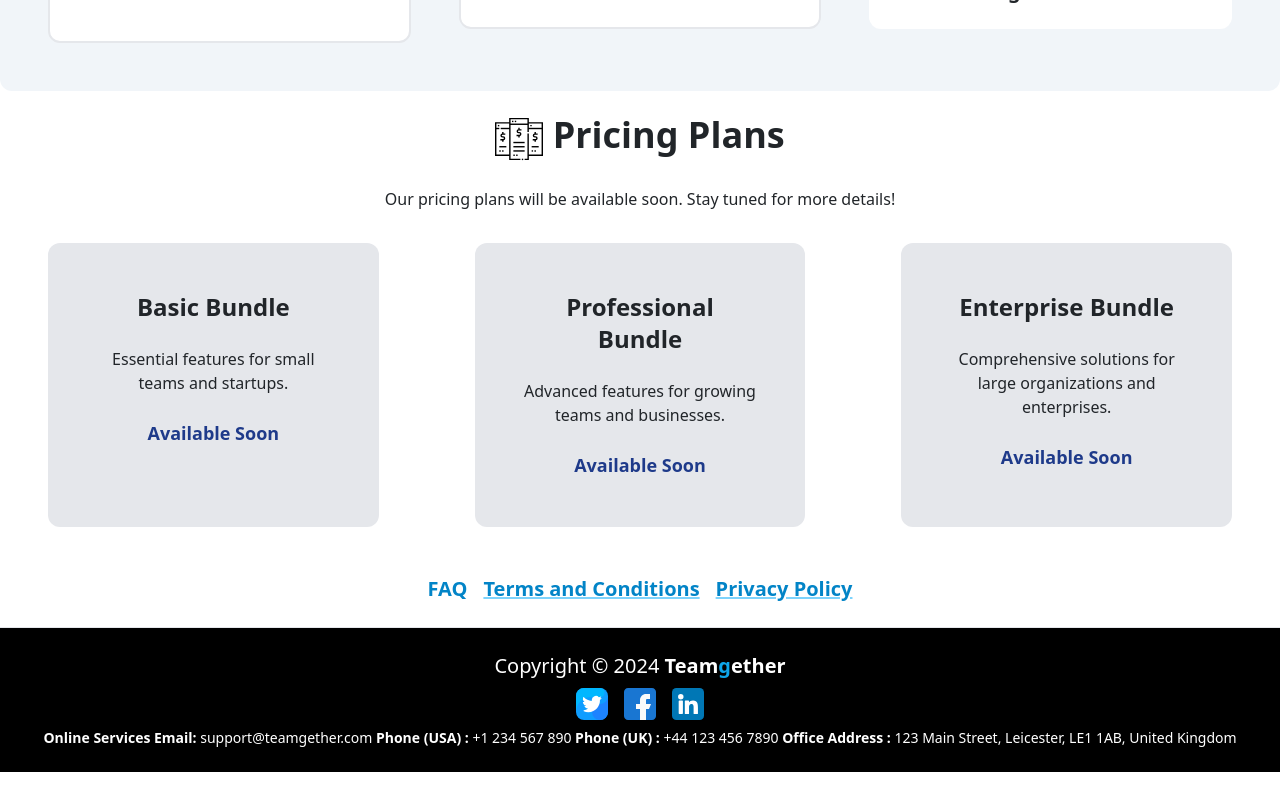
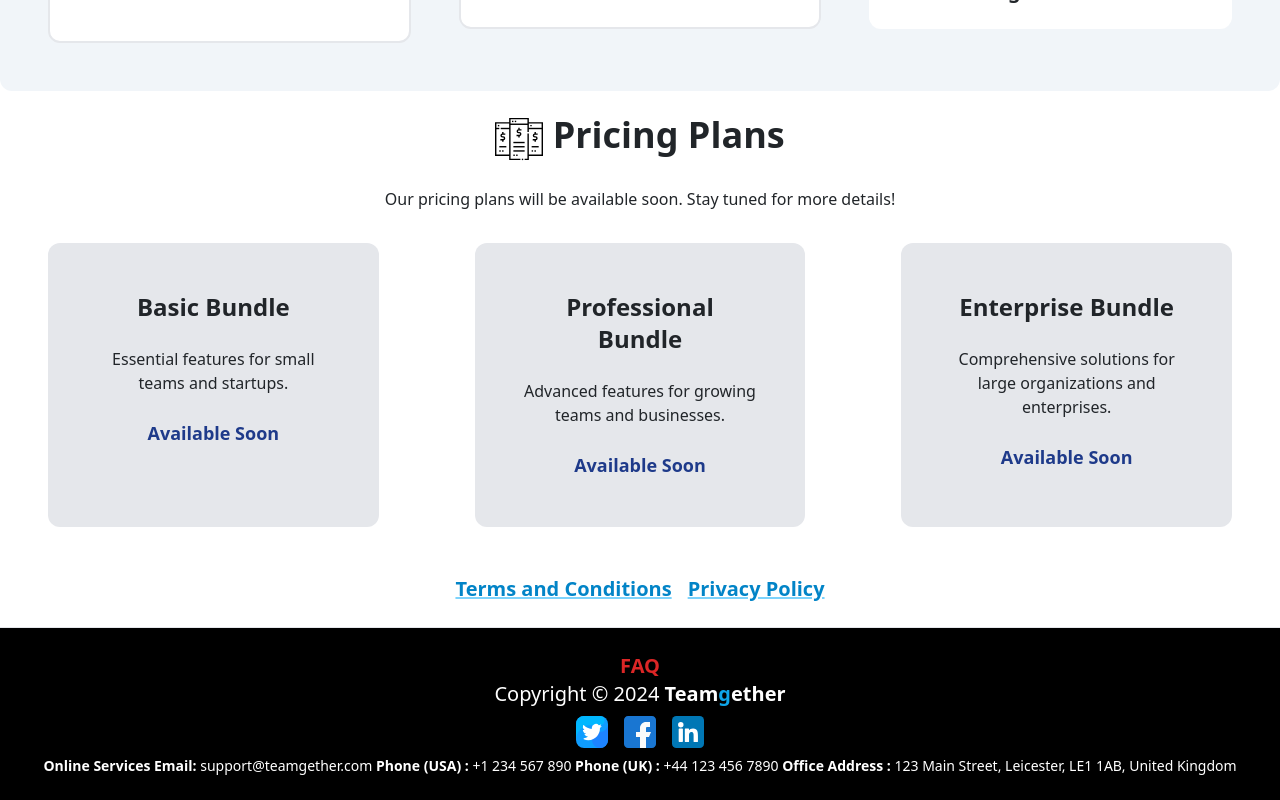
Before and after one commit to MYOB09/teamgetherv2, a React (Vite) app: page /#/ in a window 1280 px wide. Shown: the part 2267-3067 px from the top of the page. Before the commit the page ends 3039 px from the top, so only its background shows below. Built offline with nearby package versions, Linux system fonts and the light colour scheme.

Commit message:
faq in footer

```diff
--- a/src/Footer.jsx
+++ b/src/Footer.jsx
@@ -7,14 +7,6 @@ function Footer() {
   return (
     <div>
       <div className=" flex flex-inline justify-center m-4 text-sm sm:text-xl">
-        <NavLink
-          to="/faq"
-          className="aria-[current=page]:underline decoration-sky-300  font-semibold hover:cursor-pointer hover:underline "
-        >
-          <span className="text-sky-600 hover:cursor-pointer hover:text-sky-300 mx-2">
-            FAQ
-          </span>
-        </NavLink>
         <NavLink className="aria-[current=page]:underline decoration-sky-300  font-semibold hover:cursor-pointer hover:underline ">
           <span className="text-sky-600 hover:cursor-pointer hover:text-sky-300 mx-2">
             Terms and Conditions
@@ -27,6 +19,16 @@ function Footer() {
         </NavLink>
       </div>
       <footer className="text-center text-xl border-t p-6 bg-black text-white">
+        <div>
+          <NavLink
+            to="/faq"
+            className="aria-[current=page]:underline decoration-sky-300  font-semibold hover:cursor-pointer hover:underline "
+          >
+            <span className="text-red-600 hover:cursor-pointer hover:text-sky-300 mx-2">
+              FAQ
+            </span>
+          </NavLink>
+        </div>
         Copyright © 2024{" "}
         <span className="font-bold ">
           Team<span className="text-sky-500">g</span>ether
```
Also changed, not shown: 14 other files (tests, documents, lock files or other folders).
